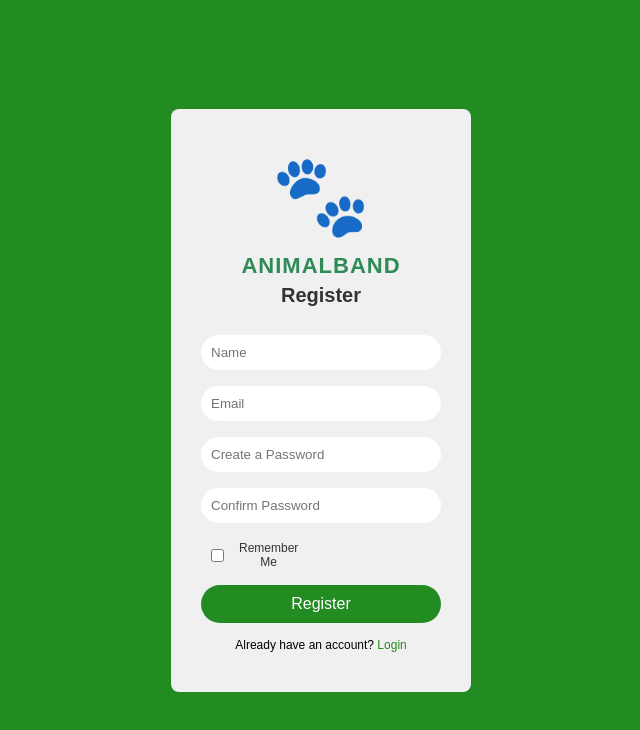
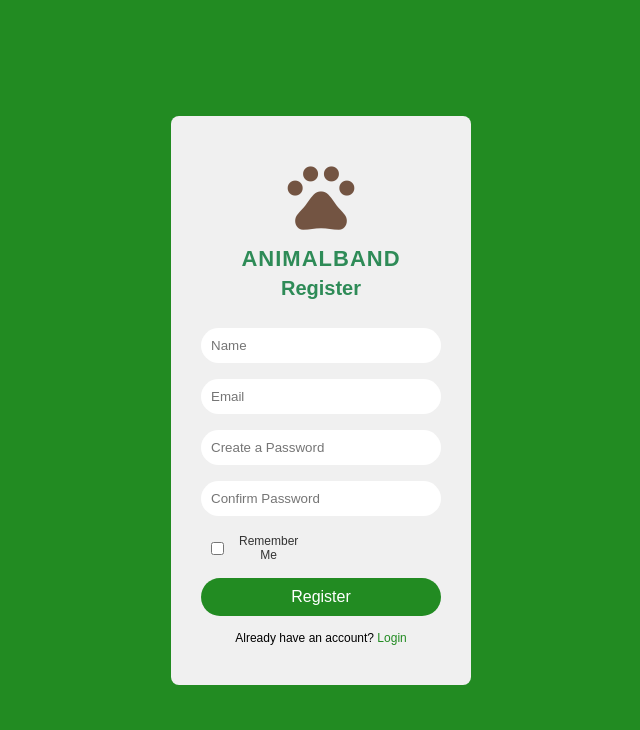
Before and after one commit to cse442-software-engineering-ub/f25-animalband, a React (Create React App) app: page /CSE442/2025-Fall/cse-442h/register in a window 1280 px wide. Shown: the top 730 px of the page, without its empty margins (319-959 px from the left). Built offline with nearby package versions, Linux system fonts and the light colour scheme.

Commit message:
Add site logo to register/login pages

```diff
--- a/src/app/routes/login/desktop_login.js
+++ b/src/app/routes/login/desktop_login.js
@@ -40,7 +40,7 @@
     <div className="login-container">
       <div className="login-card">
         <div className="logo">
-          <div className="paw-icon">🐾</div>
+          <span className="material-symbols-outlined paw-icon">pets</span>
           <h1>ANIMALBAND</h1>
           <h2 style={{ color: "#2e8b57" }}>Login</h2>
         </div>
@@ -65,6 +65,11 @@
           Don’t have an account? <Link to="/register">Register</Link>
         </p>
       </div>
+
+      <link
+        href="https://fonts.googleapis.com/css2?family=Material+Symbols+Outlined"
+        rel="stylesheet"
+      />
     </div>
   );
 }
--- a/src/app/routes/register/desktop_register.js
+++ b/src/app/routes/register/desktop_register.js
@@ -45,9 +45,9 @@
     <div className="register-container">
       <div className="register-card">
         <div className="logo">
-          <div className="paw-icon">🐾</div>
+          <span className="material-symbols-outlined paw-icon">pets</span>
           <h1>ANIMALBAND</h1>
-          <h2>Register</h2>
+          <h2 style={{ color: "#2e8b57" }}>Register</h2>
         </div>
         <form>
           <input type="text" name="username" placeholder="Name" />
@@ -75,6 +75,11 @@
         <p className="login-link">
           Already have an account? <Link to="/login">Login</Link>
         </p>
+
+        <link
+          href="https://fonts.googleapis.com/css2?family=Material+Symbols+Outlined"
+          rel="stylesheet"
+        />
       </div>
     </div>
   );
```
